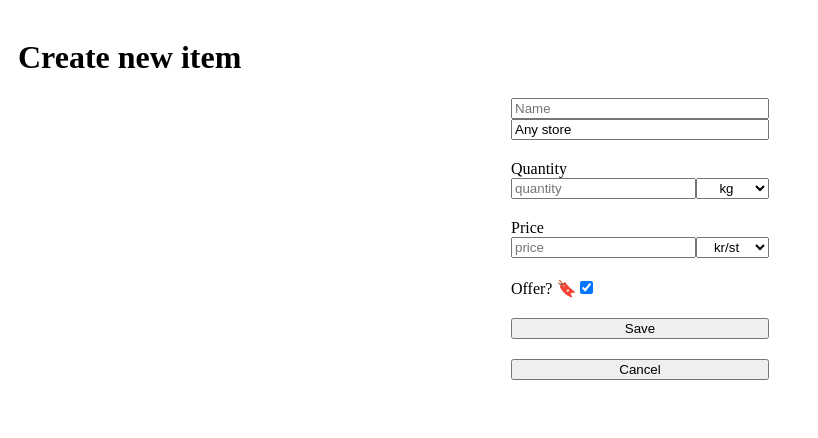
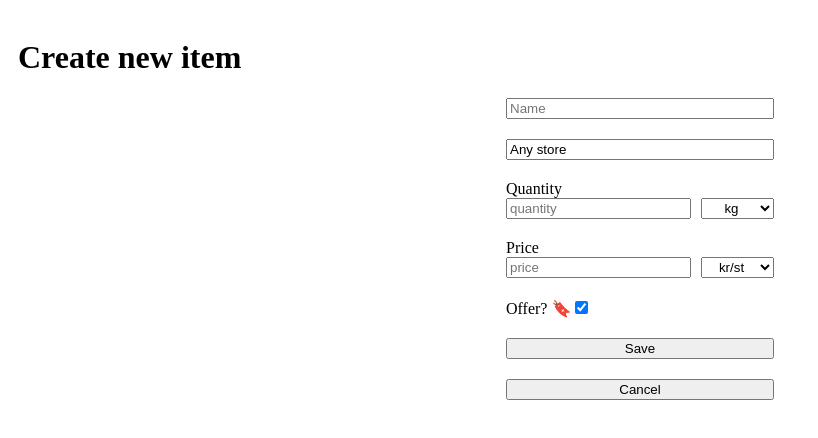
Before and after one commit to eliasgallo/shop-pricing-fe, a React app: page /shop-list/1 in a window 1280 px wide. Shown: the top 438 px of the page, without its empty margins (0-818 px from the left). Built offline with nearby package versions, Linux system fonts and the light colour scheme.

Commit message:
ref: remove form section div in details form

```diff
--- a/src/components/DetailsPriceForm.tsx
+++ b/src/components/DetailsPriceForm.tsx
@@ -18,16 +18,12 @@ const FormContainer = styled.form`
   width: fit-content;
 `
 
-const FormSection = styled.div`
-  flex-direction: column;
-  display: flex;
-`
-
 const InputSelectWrapper = styled.div`
   display: flex;
   select {
     flex-grow: 1;
     text-align: center;
+    margin-left: 10px;
   }
 `
 
@@ -57,18 +53,15 @@ export const DetailsPriceForm: React.FC<DetailsPriceFormProps> = (props) => {
           props.onSave(item)
         }}
       >
-        <FormSection>
         <input
           type='text'
           name='price_item_name'
-            placeholder='Name'
+          placeholder='name'
           value={item.name}
           onChange={(e: ChangeEvent<HTMLInputElement>) =>
             setItem({ ...item, name: e.target.value })
           }
         />
-        </FormSection>
-        <FormSection>
         <InputSelectWrapper>
           <input
             type='number'
@@ -95,8 +88,7 @@ export const DetailsPriceForm: React.FC<DetailsPriceFormProps> = (props) => {
             }
           />
         </InputSelectWrapper>
-        </FormSection>
-        <FormSection>
+        <InputSelectWrapper>
           Reliability
           <SelectorComponent
             name='reliability'
@@ -109,8 +101,8 @@ export const DetailsPriceForm: React.FC<DetailsPriceFormProps> = (props) => {
               })
             }
           />
-        </FormSection>
-        <FormSection>
+        </InputSelectWrapper>
+        <InputSelectWrapper>
           Category
           <SelectorComponent
             name='category'
@@ -123,8 +115,7 @@ export const DetailsPriceForm: React.FC<DetailsPriceFormProps> = (props) => {
               })
             }
           />
-        </FormSection>
-        <FormSection>
+        </InputSelectWrapper>
         {Object.keys(TagType).map((tagKey) => {
           return (
             <label key={tagKey}>
@@ -143,7 +134,6 @@ export const DetailsPriceForm: React.FC<DetailsPriceFormProps> = (props) => {
             </label>
           )
         })}
-        </FormSection>
         <button type='submit'>Save</button>
         <button
           type='button'
--- a/src/components/DetailsShopItemForm.tsx
+++ b/src/components/DetailsShopItemForm.tsx
@@ -13,20 +13,14 @@ const FormContainer = styled.form`
   width: fit-content;
 `
 
-const FormSection = styled.div`
-  flex-direction: column;
-  display: flex;
-`
-
 const InputSelectWrapper = styled.div`
   display: flex;
   select {
     flex-grow: 1;
     text-align: center;
+    margin-left: 10px;
   }
 `
-
-const OfferWrapper = styled.label``
 
 export type ShopItemFormProps = {
   item: ShoppingItem
@@ -49,7 +43,6 @@ export const DetailsShopItemForm: React.FC<ShopItemFormProps> = (props) => {
           props.onSave(item)
         }}
       >
-        <FormSection>
         <input
           type='text'
           name='shop_item_name'
@@ -65,8 +58,6 @@ export const DetailsShopItemForm: React.FC<ShopItemFormProps> = (props) => {
           onChange={(value) => setItem({ ...item, store: value })}
           inputPlaceholder='Store'
         />
-        </FormSection>
-        <FormSection>
         <label>
           Quantity
           <InputSelectWrapper>
@@ -84,7 +75,7 @@ export const DetailsShopItemForm: React.FC<ShopItemFormProps> = (props) => {
               }
             />
             <SelectorComponent
-                name='quantity'
+              name='quantity_type'
               allValues={QuantityTypes}
               selectedValue={item.quantity_type}
               onChange={(value) =>
@@ -96,8 +87,6 @@ export const DetailsShopItemForm: React.FC<ShopItemFormProps> = (props) => {
             />
           </InputSelectWrapper>
         </label>
-        </FormSection>
-        <FormSection>
         <label>
           Price
           <InputSelectWrapper>
@@ -124,9 +113,7 @@ export const DetailsShopItemForm: React.FC<ShopItemFormProps> = (props) => {
             />
           </InputSelectWrapper>
         </label>
-        </FormSection>
-        <FormSection>
-          <OfferWrapper>
+        <label>
           Offer? 🔖
           <input
             type='checkbox'
@@ -135,8 +122,7 @@ export const DetailsShopItemForm: React.FC<ShopItemFormProps> = (props) => {
             checked={item.offer}
             onChange={() => setItem({ ...item, offer: !item.offer })}
           />
-          </OfferWrapper>
-        </FormSection>
+        </label>
         <button type='submit'>Save</button>
         <button
           type='button'
```
Lines whose indentation alone changed are shown as unchanged.
